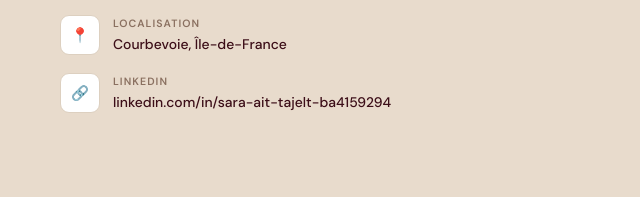
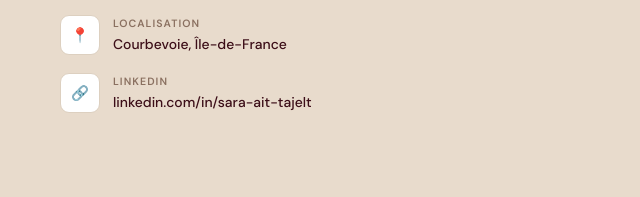
Before and after one commit to Saraaittajelt/Portefolio-sara, a plain HTML site: page index.html in a window 1280 px wide. Shown: the part 5207-5404 px from the top of the page, 0-640 px from the left. Drawn offline with nearby package versions, Linux system fonts and the light colour scheme.

Commit message:
Update index.html

```diff
--- a/index.html
+++ b/index.html
@@ -349,7 +349,7 @@
       <div class="contact-item"><div class="contact-icon">📱</div><div><div class="contact-label">Téléphone</div><div class="contact-value">07 66 14 64 39</div></div></div>
       <div class="contact-item"><div class="contact-icon">✉️</div><div><div class="contact-label">Email</div><div class="contact-value">saraaittajelt1234@gmail.com</div></div></div>
       <div class="contact-item"><div class="contact-icon">📍</div><div><div class="contact-label">Localisation</div><div class="contact-value">Courbevoie, Île-de-France</div></div></div>
-      <div class="contact-item"><div class="contact-icon">🔗</div><div><div class="contact-label">LinkedIn</div><div class="contact-value">linkedin.com/in/sara-ait-tajelt-ba4159294</a></div></div></div>
+     <div class="contact-item"><div class="contact-icon">🔗</div><div><div class="contact-label">LinkedIn</div><div class="contact-value"><a href="https://www.linkedin.com/in/sara-ait-tajelt-ba4159294" target="_blank" style="color:var(--choco);text-decoration:none;">linkedin.com/in/sara-ait-tajelt</a></div></div></div>
     </div>
     <div class="reveal-right">
       <div style="display:flex;flex-direction:column;gap:12px;">
```
